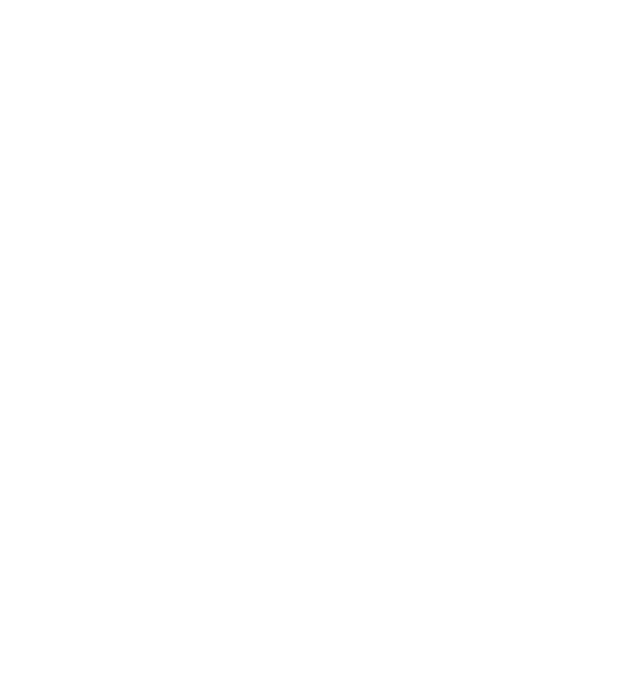
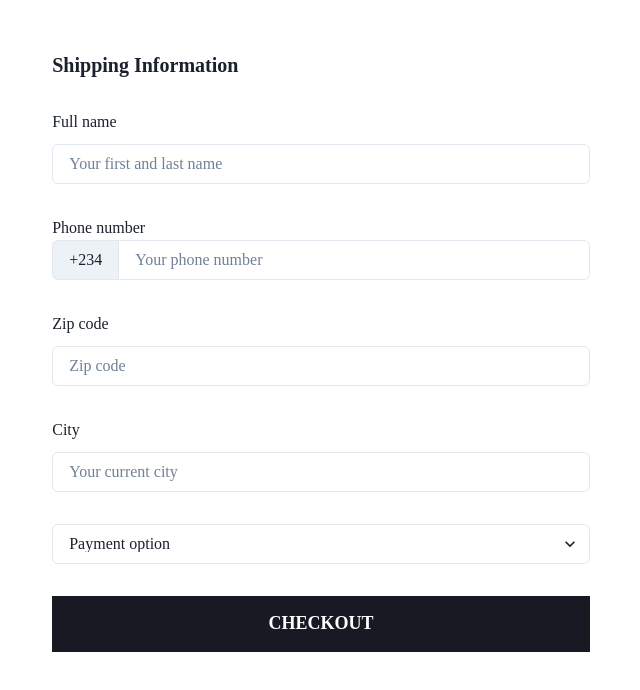
Before and after one commit to aminbista66/ecommerce, a React (Vite) app in the folder frontend/: page /checkout in a window 1280 px wide. Before the commit this address had no page. Shown: the top 690 px of the page, without its empty margins (319-959 px from the left). Built offline with nearby package versions, Linux system fonts and the light colour scheme; a web font is replaced by a local one.

Commit message:
checkout form

```diff
--- a/frontend/src/App.jsx
+++ b/frontend/src/App.jsx
@@ -4,6 +4,7 @@
 import Cart from './pages/Cart'
 import Login from './pages/Login'
 import Register from './pages/Register'
+import Checkout from './pages/Checkout'
 
 function App() {
   return (
@@ -13,6 +14,7 @@
       <Route element={<Cart/>} path="/cart" />
       <Route element={<Login/>} path="/login"/>
       <Route element={<Register/>} path="/register"/>
+      <Route element={<Checkout/>} path="/checkout"/>
     </Routes>
   )
 }
--- a/frontend/src/api.js
+++ b/frontend/src/api.js
@@ -21,3 +21,10 @@
     credentials: 'include',
   })
 }
+
+export const createOrder = (slug) => {
+  return fetcj(`${baseUrl}/order/${slug}/`, {
+    method: 'POST',
+    credentials: 'include',
+  })
+}
--- a/frontend/src/components/Checkout.jsx
+++ b/frontend/src/components/Checkout.jsx
@@ -60,7 +60,7 @@
             </Text>
           </div>
         </Box>
-        {/* <Button colorScheme="blue">Checkout</Button> */}
+
         <Button
           rounded={"md"}
           w={"full"}
--- /dev/null
+++ b/frontend/src/pages/Checkout.jsx
@@ -0,0 +1,87 @@
+import React from "react";
+import {
+  Box,
+  Center,
+  Input,
+  Text,
+  Stack,
+  InputGroup,
+  InputLeftAddon,
+  Select,
+  Button,
+} from "@chakra-ui/react";
+
+function Checkout() {
+  return (
+    <>
+      {/* <NavBar/> */}
+      <Center width={"100vw"}>
+        <Center flex={0.6}>
+          <Box height={"100%"} width={"70%"} sx={{ paddingTop: "50px" }}>
+            <Text as="b" fontSize={"xl"}>
+              Shipping Information
+            </Text>
+            <Stack direction={"column"} spacing={8} padding={"30px 0 0 0"}>
+              <Box>
+                <Text>Full name</Text>
+                <Input
+                  size={"md"}
+                  margin={"10px 0 0 0"}
+                  placeholder="Your first and last name"
+                />
+              </Box>
+              <Box>
+                <Text>Phone number</Text>
+                <InputGroup>
+                  <InputLeftAddon children="+234" />
+                  <Input type="tel" placeholder="Your phone number" />
+                </InputGroup>
+              </Box>
+              <Box>
+                <Text>Zip code</Text>
+                <Input
+                  size={"md"}
+                  margin={"10px 0 0 0"}
+                  placeholder="Zip code"
+                />
+              </Box>
+              <Box>
+                <Text>City</Text>
+                <Input
+                  size={"md"}
+                  margin={"10px 0 0 0"}
+                  placeholder="Your current city"
+                />
+              </Box>
+              <Select
+                placeholder="Payment option"
+                defaultValue={"Cash on delivery"}
+              >
+                <option value={"cod"}>Cash on delivery</option>
+              </Select>
+              <Button
+                rounded={"none"}
+                w={"full"}
+                size={"lg"}
+                py={"7"}
+                bg="gray.900"
+                color="white"
+                textTransform={"uppercase"}
+                _hover={{
+                  transform: "translateY(2px)",
+                  boxShadow: "lg",
+                }}
+                // onClick={() => addToCart(data.slug, quantity).then(res => {navigate('/cart')})}
+              >
+                Checkout
+              </Button>
+            </Stack>
+          </Box>
+        </Center>
+        {/* <Center flex={0.4} bg={"#f7fafc"}></Center> */}
+      </Center>
+    </>
+  );
+}
+
+export default Checkout;
--- a/frontend/src/pages/Login.jsx
+++ b/frontend/src/pages/Login.jsx
@@ -40,6 +40,7 @@
   };
 
   async function login() {
+
     axios.post(`${authAPIUrl}/login/`, data, {
       headers: {
         'Content-Type': 'application/json'
```
